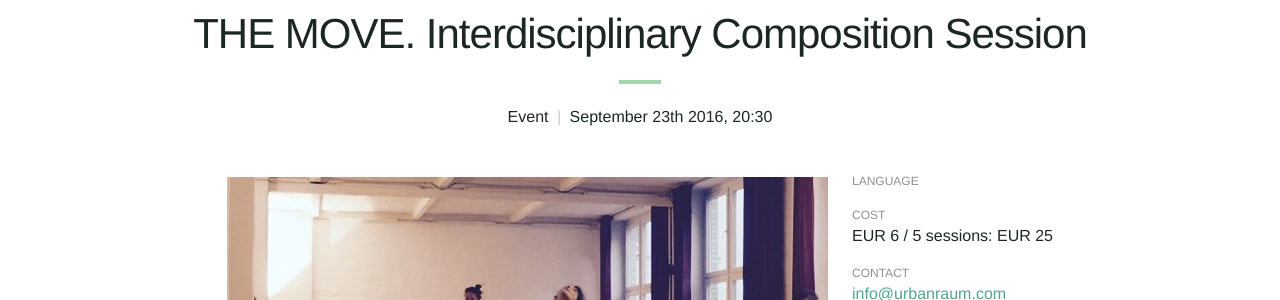
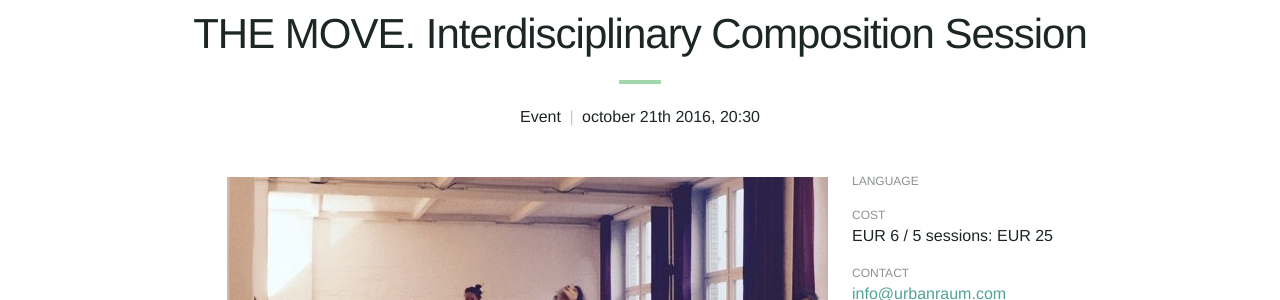
Before and after one commit to Kriesse/urbanraum, a Jekyll site: the page built from _events/2016-10-21-move.md, in a window 1280 px wide. Shown: the part 161-461 px from the top of the page. Built offline with Jekyll 4.4.1, drawn with Linux system fonts in a browser that asks for light colours; nearby versions of some CDN libraries.

Commit message:
Update and rename 2016-9-23-move.md to 2016-10-21-move.md

```diff
--- a/_events/2016-9-23-move.md
+++ b/_events/2016-10-21-move.md
@@ -1,8 +1,8 @@
 ---
 teacher:
 
-date_en: "September 23th 2016"
-date_de: "23. September 2016"
+date_en: "october 21th 2016"
+date_de: "21. Oktober 2016"
 
 time: "8:30pm"
 
```
